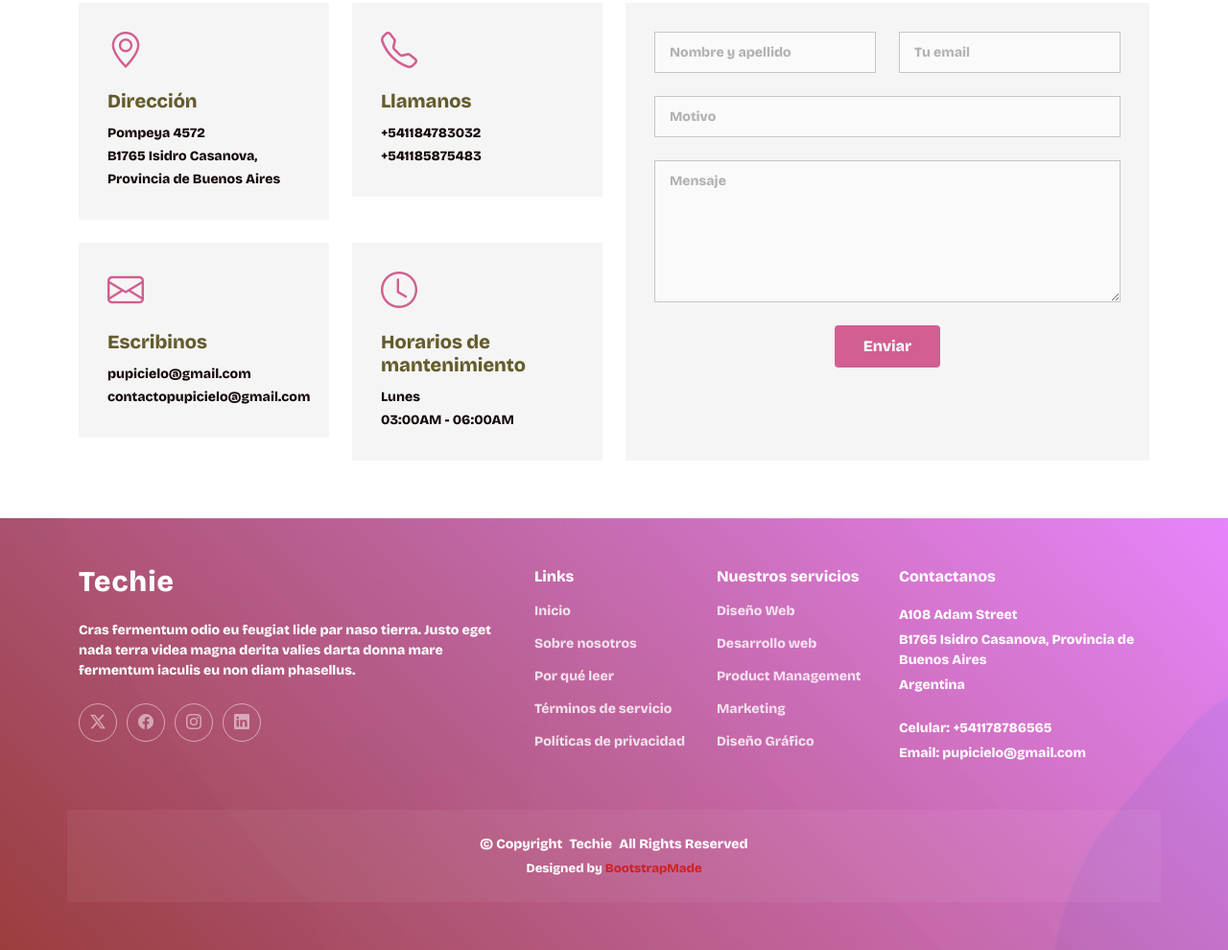
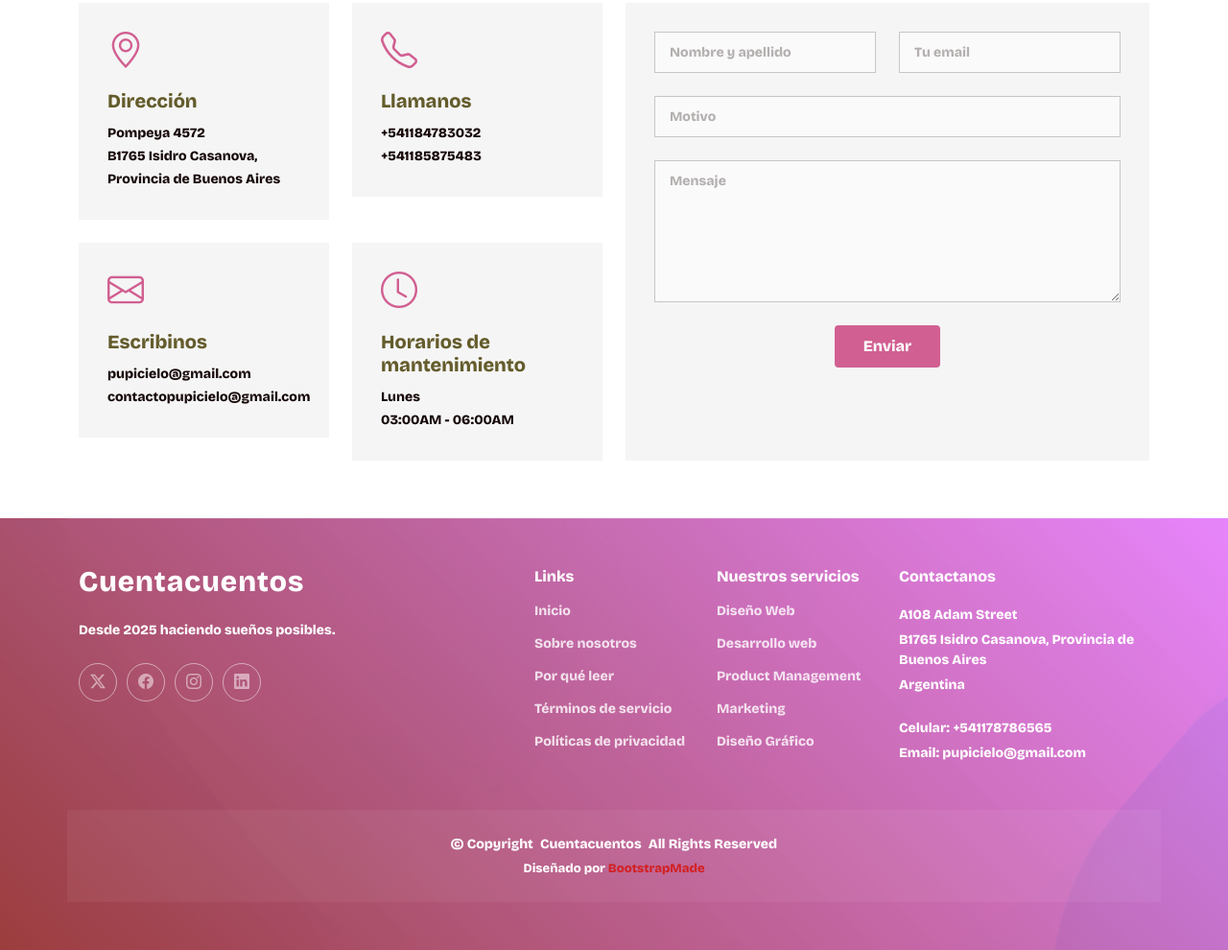
Before and after one commit to agusssssstina/Entrega-parcial---Diaz-Falcone-Agustina, a plain HTML site: page index.html in a window 1280 px wide. Shown: the part 6344-7334 px from the top of the page at 96% size. Drawn offline with nearby package versions, Linux system fonts and the light colour scheme.

Commit message:
Add files via upload

```diff
--- a/index.html
+++ b/index.html
@@ -775,9 +775,9 @@
       <div class="row gy-4">
         <div class="col-lg-5 col-md-12 footer-about">
           <a href="index.html" class="logo d-flex align-items-center">
-            <span class="sitename">Techie</span>
+            <span class="sitename">Cuentacuentos</span>
           </a>
-          <p>Cras fermentum odio eu feugiat lide par naso tierra. Justo eget nada terra videa magna derita valies darta donna mare fermentum iaculis eu non diam phasellus.</p>
+          <p>Desde 2025 haciendo sueños posibles.</p>
           <div class="social-links d-flex mt-4">
             <a href=""><i class="bi bi-twitter-x"></i></a>
             <a href=""><i class="bi bi-facebook"></i></a>
@@ -821,13 +821,13 @@
     </div>
 
     <div class="container copyright text-center mt-4">
-      <p>© <span>Copyright</span> <strong class="px-1 sitename">Techie</strong> <span>All Rights Reserved</span></p>
+      <p>© <span>Copyright</span> <strong class="px-1 sitename">Cuentacuentos</strong> <span>All Rights Reserved</span></p>
       <div class="credits">
         <!-- All the links in the footer should remain intact. -->
         <!-- You can delete the links only if you've purchased the pro version. -->
         <!-- Licensing information: https://bootstrapmade.com/license/ -->
         <!-- Purchase the pro version with working PHP/AJAX contact form: [buy-url] -->
-        Designed by <a href="https://bootstrapmade.com/">BootstrapMade</a>
+        Diseñado por <a href="https://bootstrapmade.com/">BootstrapMade</a>
       </div>
     </div>
 
```
